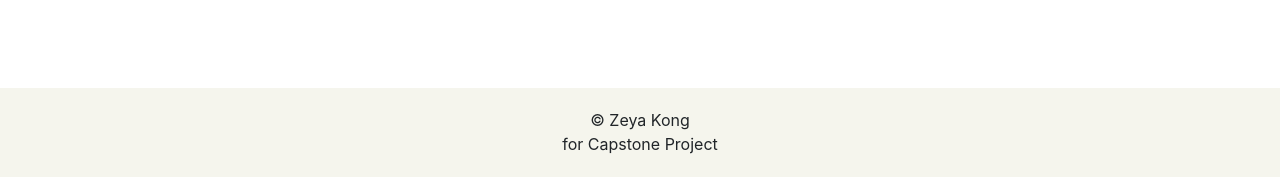
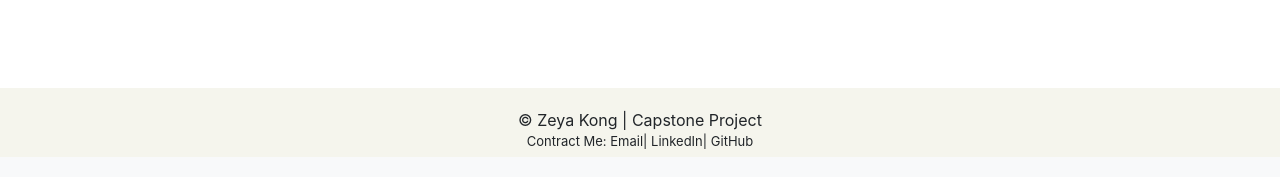
Before and after one commit to zeyakong/Recommendation, a Django app: page / in a window 1280 px wide. Shown: the part 2942-3119 px from the top of the page. Run offline with Django 3.2, Linux system fonts and the light colour scheme; some libraries are stand-ins or nearby versions.

Commit message:
bug fixed

```diff
--- a/users/static/style.css
+++ b/users/static/users/style.css
@@ -7,7 +7,7 @@ body, html {
 #content_1 {
     height: 600px;
     /*background-color: #6DDCBD;*/
-    background-image: url(../static/bg.jpg);
+    background-image: url(imagines/bg.jpg);
     background-size: 100% 130%;
 }
 
--- a/users/templates/index.html
+++ b/users/templates/index.html
@@ -4,14 +4,15 @@
     <!-- Required meta tags -->
     <meta charset="utf-8">
     <meta name="viewport" content="width=device-width, initial-scale=1, shrink-to-fit=no">
-
+    {% load static %}
     <!-- Bootstrap CSS -->
     <link rel="stylesheet" href="https://stackpath.bootstrapcdn.com/bootstrap/4.1.3/css/bootstrap.min.css"
           integrity="sha384-MCw98/SFnGE8fJT3GXwEOngsV7Zt27NXFoaoApmYm81iuXoPkFOJwJ8ERdknLPMO" crossorigin="anonymous">
-    <link rel="stylesheet" href="../static/style.css">
+    <link rel="stylesheet" href="{% static 'users/style.css' %}">
     <title>Restaurant Recommendation</title>
 </head>
 <body>
+<!-- nav -->
 <div id="content_1">
     <nav class="navbar navbar-expand-lg navbar-light bg-light">
         <div class="container">
@@ -27,7 +28,7 @@
                     {% if user.is_authenticated %}
                         <div class="btn-group" role="group">
                             <button class="btn btn-secondary" disabled>{{ user.username }}</button>
-                            <a href="{% url 'logout' %}?next={{ request.path }}"
+                            <a href="{% url 'logout' %}?"
                                class="btn btn-outline-warning">Logout</a>
                         </div>
                     {% else %}
@@ -42,7 +43,6 @@
 
     </nav>
     <div class="container">
-        {#        <h1 class="text-center" style="padding-top: 230px;font-weight: bold;">Restaurant Recommendation</h1>#}
         <form method='get' class="form-inline mx-auto" action="/restaurant/search/"
               style="width: 80%;margin-top: 300px;">
             {% csrf_token %}
@@ -158,7 +158,7 @@
         <button class="btn btn-primary">Contribute this Project</button>
 
         <h4 class="mt-4">Testing Results</h4>
-        <img src="../static/result_table.png">
+        <img src="{% static 'users/result_table.png' %}">
         <h4 class="mt-4">References</h4>
         <small>
             [1] Richard Socher, CS 224D course note: Deep Learning for NLP1
@@ -187,8 +187,8 @@
 </div>
 
 <div id="footer">
-    <p class="text-center">&copy; Zeya Kong
-        <br>for Capstone Project</p>
+    <div class="text-center" style="font-size:16px">&copy; Zeya Kong | Capstone Project</div>
+    <div style="font-size: 13px;" class="text-center">Contract Me: <a>Email</a>| <a>LinkedIn</a>| <a>GitHub</a></div>
 </div>
 
 <!-- Optional JavaScript -->
@@ -202,6 +202,6 @@
 <script src="https://stackpath.bootstrapcdn.com/bootstrap/4.1.3/js/bootstrap.min.js"
         integrity="sha384-ChfqqxuZUCnJSK3+MXmPNIyE6ZbWh2IMqE241rYiqJxyMiZ6OW/JmZQ5stwEULTy"
         crossorigin="anonymous"></script>
-<script src="../static/index.js"></script>
+<script src="{% static 'users/index.js' %}"></script>
 </body>
 </html>
```
Also changed, not shown: users/static/users/index.js (renamed from users/static/index.js).
